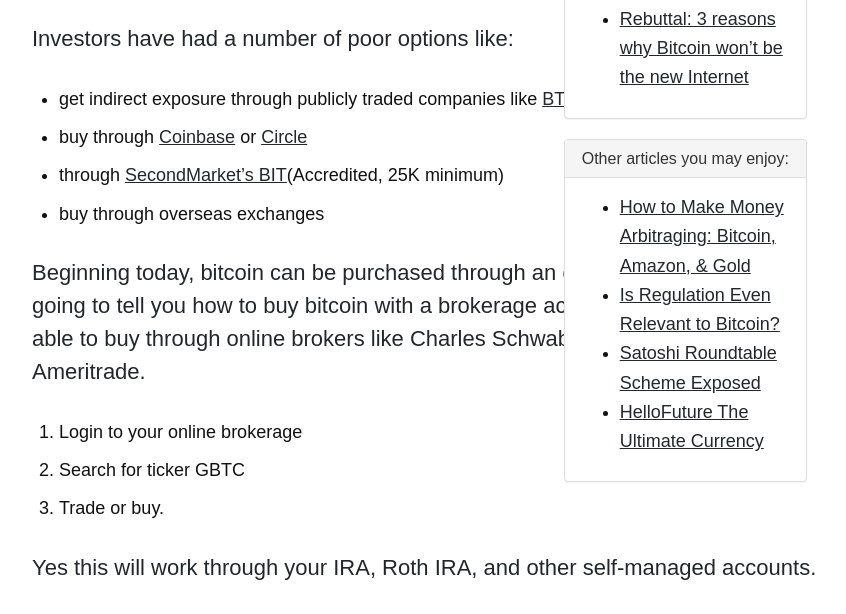
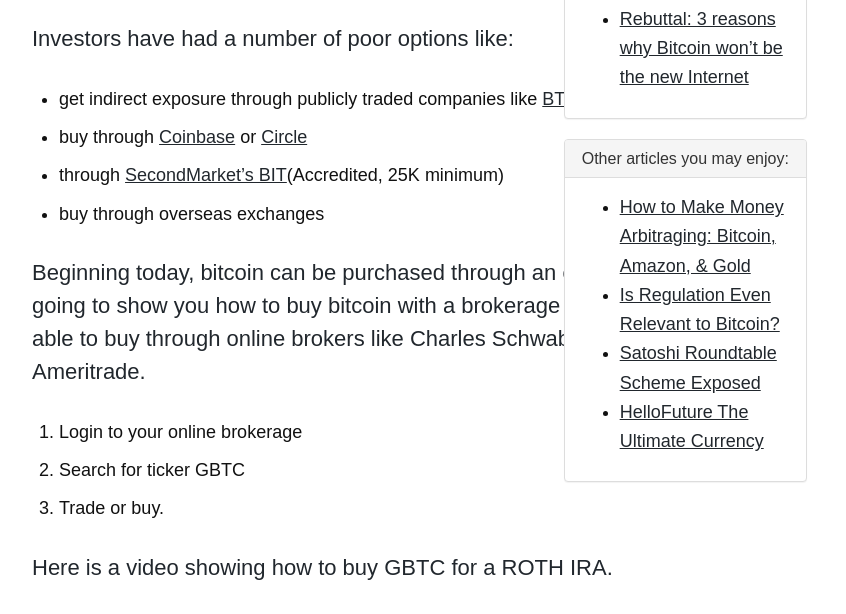
Before and after one commit to davidsilvasmith/bitcoinbulls.net, a Jekyll site: the page built from _posts/2015-03-02-buying-bitcoin-through-a-brokerage-account.md, in a window 1280 px wide and 1400 px high, scrolled down 1628 px. Shown: the top 614 px of the window, without its empty margins (228-1074 px from the left). Built offline with Jekyll 4.4.1, drawn with Linux system fonts in a browser that asks for light colours; nearby versions of some CDN libraries; some web fonts are replaced; comment, search, counter and statistics services are not loaded; some of the changed text lies outside the part shown; grey boxes are pictures that could not be loaded.

Commit message:
added video

```diff
--- a/_posts/2015-03-02-buying-bitcoin-through-a-brokerage-account.md
+++ b/_posts/2015-03-02-buying-bitcoin-through-a-brokerage-account.md
@@ -20,13 +20,17 @@
  * through [SecondMarket's BIT](https://bitcoin-investment-trust.secondmarket.com/signup)(Accredited, 25K minimum)
  * buy through overseas exchanges
 
-Beginning today, bitcoin can be purchased through an online brokerage! I'm going to tell you how to buy bitcoin with a brokerage account. Yes you will be able to buy through online brokers like Charles Schwab, Fidelity, E*Trade or TD Ameritrade.
+Beginning today, bitcoin can be purchased through an online brokerage! I'm going to show you how to buy bitcoin with a brokerage account. Yes you will be able to buy through online brokers like Charles Schwab, Fidelity, E*Trade or TD Ameritrade.
 
  1. Login to your online brokerage
  2. Search for ticker GBTC
  3. Trade or buy.
 
-Yes this will work through your IRA, Roth IRA, and other self-managed accounts.
+Here is a video showing how to buy GBTC for a ROTH IRA.
+
+<iframe width="560" height="315" src="https://www.youtube.com/embed/OKBc7wDeUdY?rel=0" frameborder="0" allowfullscreen></iframe>
+
+Yes this will work through your IRA, Roth IRA, 401K, and other self-managed accounts.
 
 Here is what that process looks like through Fidelity.
 
```
